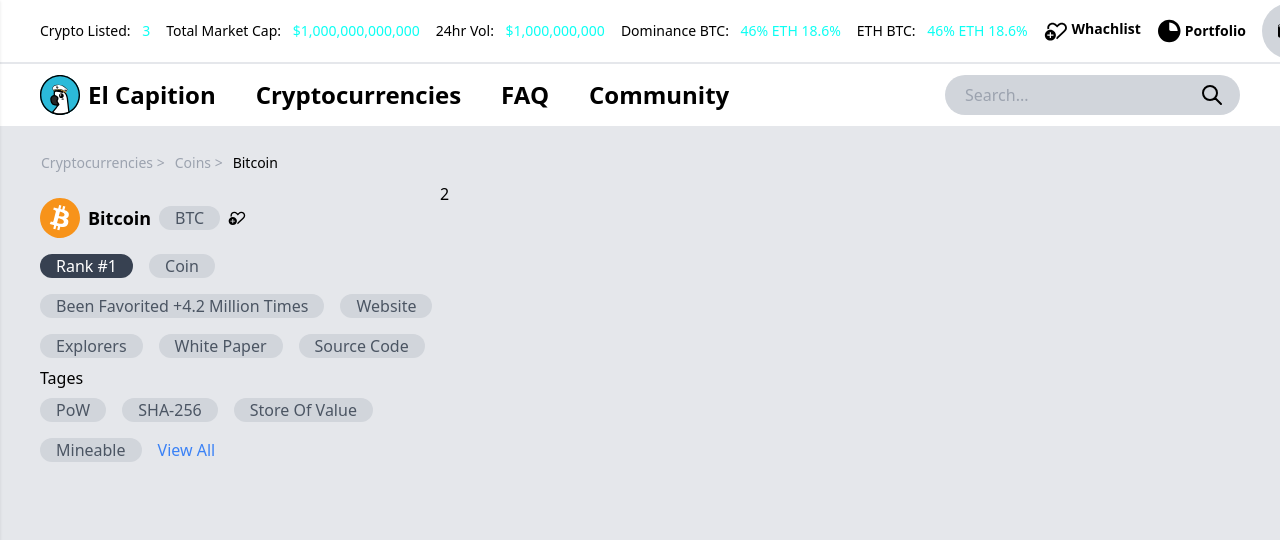
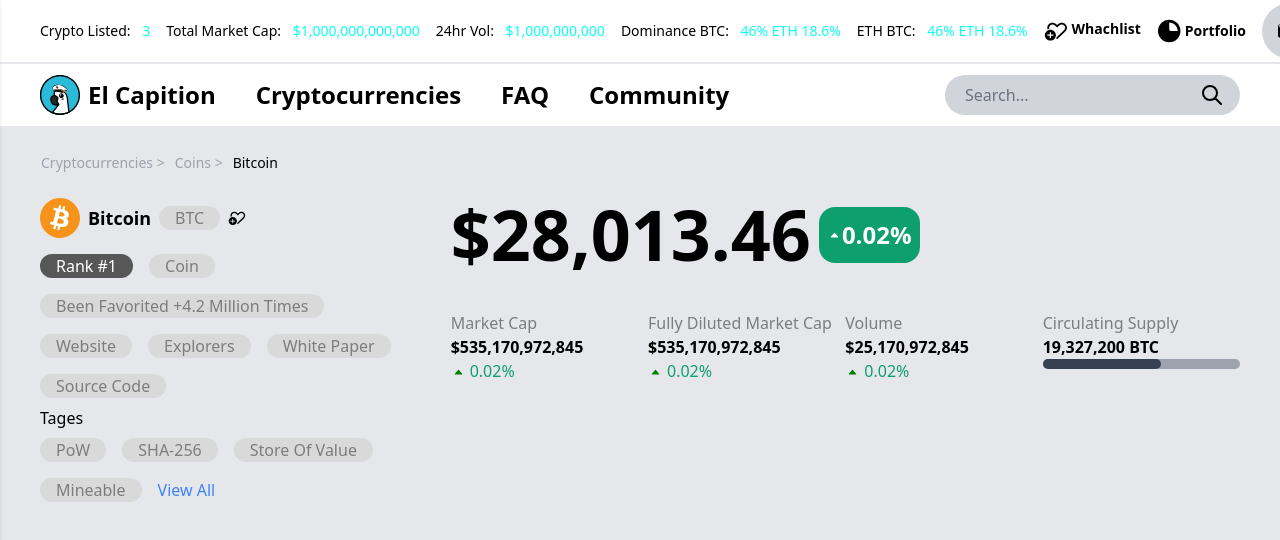
Before and after one commit to imcode65/market-cap, a React (Create React App) app: page /bitcoin in a window 1280 px wide. Shown: the top 540 px of the page. Built offline with nearby package versions, Linux system fonts and the light colour scheme.

Commit message:
updated bitcoin page

```diff
--- a/package.json
+++ b/package.json
@@ -10,6 +10,7 @@
     "@types/node": "^16.18.18",
     "@types/react": "^18.0.28",
     "@types/react-dom": "^18.0.11",
+    "flowbite": "^1.6.4",
     "react": "^18.2.0",
     "react-dom": "^18.2.0",
     "react-router-dom": "^6.9.0",
--- a/src/components/coin/GrayButton.tsx
+++ b/src/components/coin/GrayButton.tsx
@@ -1,15 +1,19 @@
 export interface IButton {
   text: string;
   active?: boolean;
+  svg?: string;
 }
 
-const GrayButton: React.FC<IButton> = (props = { text: "", active: false }) => {
+const GrayButton: React.FC<IButton> = (
+  props = { svg: "", text: "", active: false }
+) => {
   return (
     <div
       className={`${
-        props.active ? "bg-gray-700 text-white" : "bg-gray-300 text-gray-600"
-      } hover:bg-gray-600 rounded-xl px-4`}
+        props.active ? "bg-[#575757] text-white" : "bg-[#D9D9D9] text-[#7D7D7D]"
+      } hover:bg-gray-300 rounded-xl px-4 hover:cursor-pointer flex`}
     >
+      {props.svg ? <img src={props.svg} alt="svg" /> : ""}
       <span>{props.text}</span>
     </div>
   );
--- a/src/layouts/Bitcoin/index.tsx
+++ b/src/layouts/Bitcoin/index.tsx
@@ -1,7 +1,7 @@
 import { NavLink } from "react-router-dom";
 import GrayButton from "../../components/coin/GrayButton";
 import BitcoinSVG from "../../assets/svg/bitcoin.svg";
-import { WatchlistIcon } from "../../assets/icons";
+import { WatchlistIcon, ArrowUpIcon } from "../../assets/icons";
 
 const BitcoinPage: React.FC = () => {
   return (
@@ -29,8 +29,8 @@
           Bitcoin
         </NavLink>
       </div>
-      <div className="grid grid-cols-3">
-        <div className="col-1">
+      <div className="grid grid-cols-3 gap-x-8">
+        <div className="col-span-1">
           <div className="flex items-center my-4">
             <img className="w-10 mr-2" src={BitcoinSVG} alt="bitcoin" />
             <span className="font-bold text-lg mr-2">Bitcoin</span>
@@ -55,7 +55,77 @@
             <span className="text-blue-500 hover:cursor-pointer">View All</span>
           </div>
         </div>
-        <div className="col-2">2</div>
+        <div className="col-span-2">
+          <div className="font-bold flex items-center mb-6">
+            <span className="text-[70px] mr-2">$28,013.46</span>
+            <span className="px-2 py-3 text-white bg-green-500 rounded-2xl flex items-center text-2xl">
+              <ArrowUpIcon
+                className="mt-2"
+                color="white"
+                width={15}
+                height={15}
+              />
+              0.02%
+            </span>
+          </div>
+          <div className="grid grid-cols-4">
+            <div className="flex-col">
+              <span className="text-[#7D7D7D]">Market Cap</span>
+              <br />
+              <span className="font-bold">$535,170,972,845</span>
+              <span className="flex items-center text-green-500">
+                <ArrowUpIcon
+                  className="mt-2 mr-1"
+                  color="green"
+                  width={15}
+                  height={15}
+                />
+                0.02%
+              </span>
+            </div>
+            <div className="flex-col">
+              <span className="text-[#7D7D7D]">Fully Diluted Market Cap</span>
+              <br />
+              <span className="font-bold">$535,170,972,845</span>
+              <span className="flex items-center text-green-500">
+                <ArrowUpIcon
+                  className="mt-2 mr-1"
+                  color="green"
+                  width={15}
+                  height={15}
+                />
+                0.02%
+              </span>
+            </div>
+            <div className="flex-col">
+              <span className="text-[#7D7D7D]">Volume</span>
+              <br />
+              <span className="font-bold">$25,170,972,845</span>
+              <span className="flex items-center text-green-500">
+                <ArrowUpIcon
+                  className="mt-2 mr-1"
+                  color="green"
+                  width={15}
+                  height={15}
+                />
+                0.02%
+              </span>
+            </div>
+            <div className="flex-col">
+              <span className="text-[#7D7D7D]">Circulating Supply</span>
+              <br />
+              <span className="font-bold">19,327,200 BTC</span>
+              <span className="flex items-center text-green-500">
+                <div className="w-full bg-gray-400 rounded-full h-2.5 dark:bg-gray-700">
+                  <div
+                    className="bg-gray-700 h-2.5 rounded-full"
+                    style={{ width: "60%" }}
+                  ></div>
+                </div>
+              </span>
+            </div>
+          </div>
+        </div>
       </div>
     </div>
   );
--- a/tailwind.config.js
+++ b/tailwind.config.js
@@ -2,6 +2,7 @@
 module.exports = {
   content: [
     './src/**/*.{js,jsx,ts,tsx}',
+    "./node_modules/flowbite/**/*.js"
   ],
   theme: {
     extend: {
@@ -11,5 +12,7 @@
       }
     },
   },
-  plugins: [],
+  plugins: [
+    require('flowbite/plugin')
+  ],
 }
```
Also changed, not shown: 1 other file (tests, documents, lock files or other folders).
